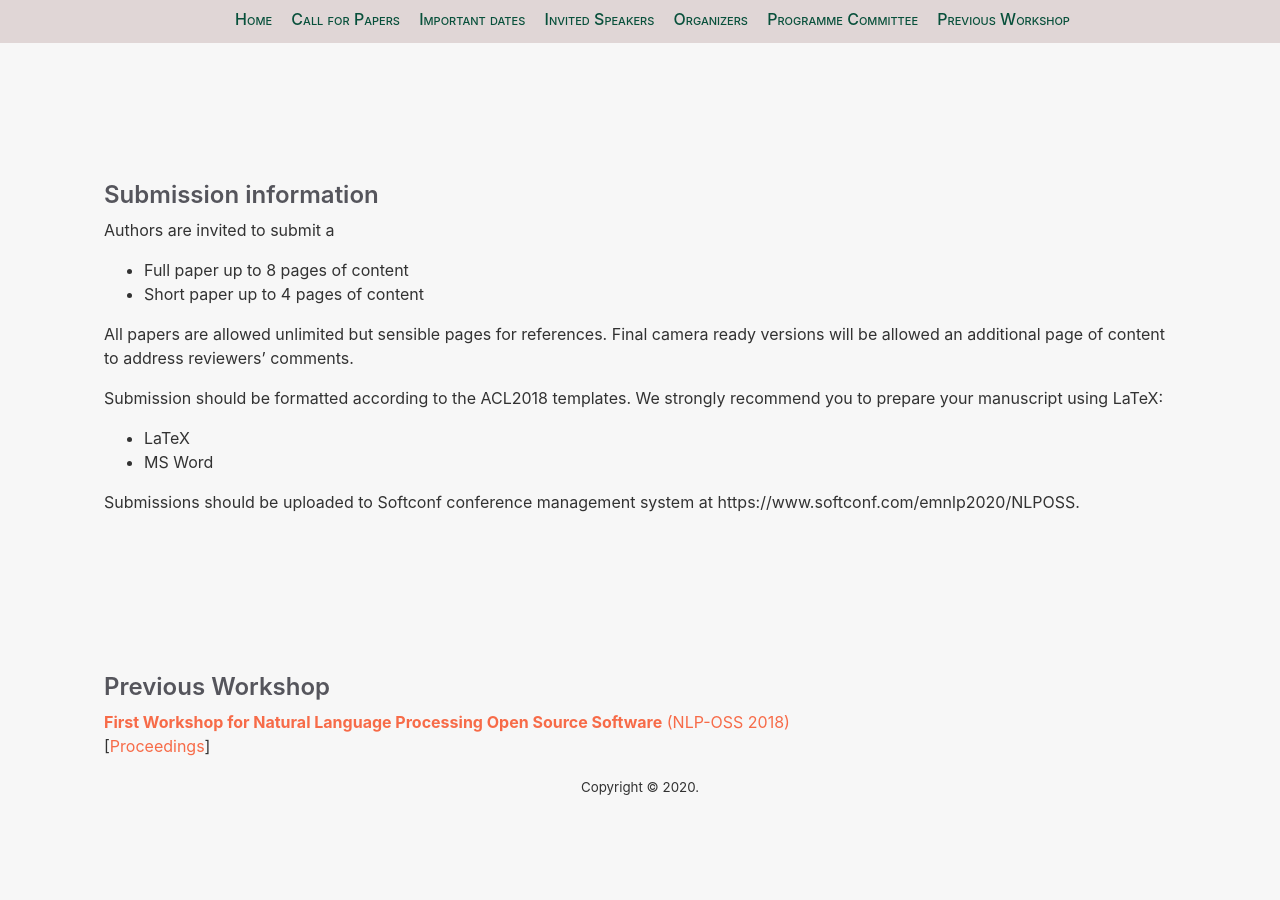
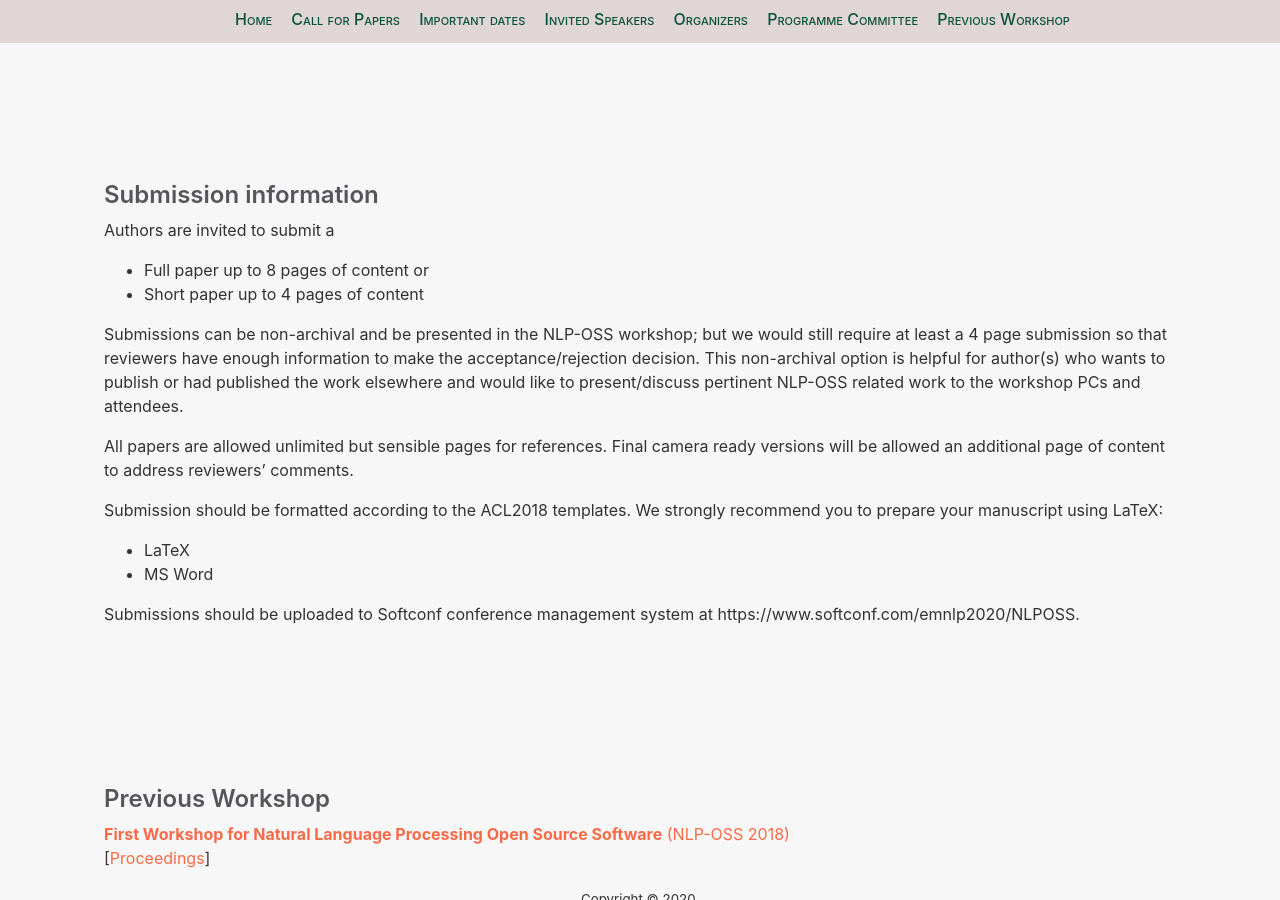
Before and after one commit to nlposs/nlposs.github.io, a Jekyll site: the page built from 2020/index.md, in a window 1280 px wide and 900 px high, scrolled down 5281 px. Built offline with Jekyll 4.4.1, drawn with Linux system fonts in a browser that asks for light colours; before the commit the page ends 6111 px from its top, so only the background shows below that.

Commit message:
Added non-archival options

```diff
--- a/2020/index.md
+++ b/2020/index.md
@@ -180,8 +180,10 @@ To promote closer interaction, all accepted publications will be presented in th
 
 Authors are invited to submit a
 
-- Full paper up to 8 pages of content
+- Full paper up to 8 pages of content or
 - Short paper up to 4 pages of content
+
+Submissions can be non-archival and be presented in the NLP-OSS workshop; but we would still require at least a 4 page submission so that reviewers have enough information to make the acceptance/rejection decision. This non-archival option is helpful for author(s) who wants to publish or had published the work elsewhere and would like to present/discuss pertinent NLP-OSS related work to the workshop PCs and attendees.
 
 All papers are allowed unlimited but sensible pages for references. Final camera ready versions will be allowed an additional page of content to address reviewers' comments.
 
@@ -192,6 +194,7 @@ Submission should be formatted according to the ACL2018 templates. We strongly r
 
 Submissions should be uploaded to Softconf conference management system at https://www.softconf.com/emnlp2020/NLPOSS.
 
+
 ## Previous Workshop
 
 [**First Workshop for Natural Language Processing Open Source Software** (NLP-OSS 2018)](../2018) <br>
```
